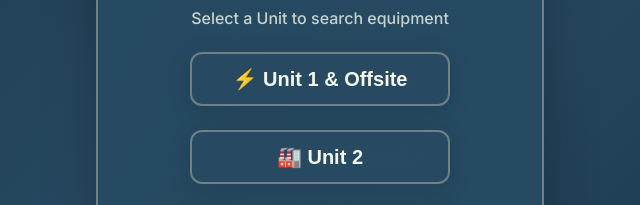
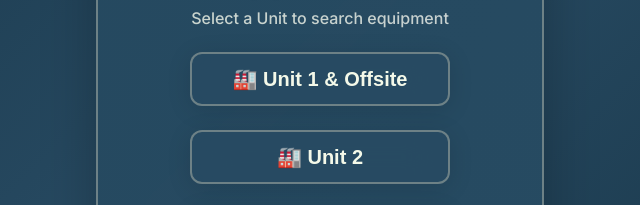
Before and after one commit to SKY1797/Electrical-Application, a website: page index.html in a window 1280 px wide. Shown: the part 348-553 px from the top of the page, 320-960 px from the left. Drawn offline with Linux system fonts and the light colour scheme.

Commit message:
Update index.html

```diff
--- a/index.html
+++ b/index.html
@@ -52,7 +52,7 @@
               <div class="unit-selection-page">
                 <button id="unit1Btn" class="unit-btn-large" data-unit="unit1">
                   <!-- <p class="unit-icon">⚡</p> -->
-                  <span class="unit-text">⚡ Unit 1 & Offsite</span>
+                  <span class="unit-text">🏭 Unit 1 & Offsite</span>
                 </button>
                 <button id="unit2Btn" class="unit-btn-large" data-unit="unit2">
                   <!-- <span class="unit-icon">⚡</span> -->
```
